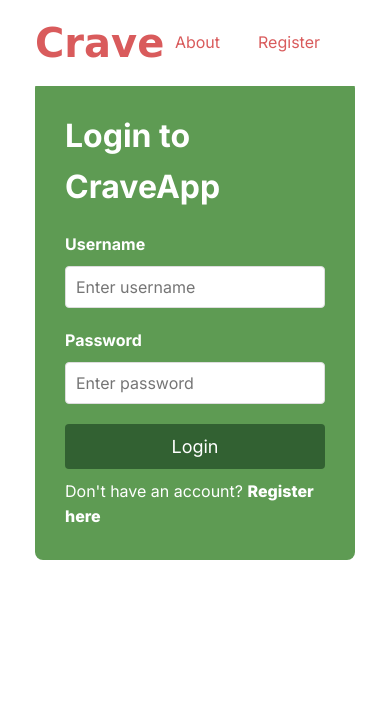
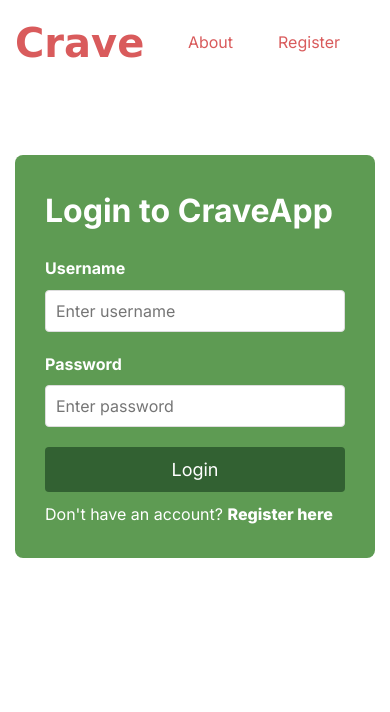
Before and after one commit to 303gabby/crave_app, a Flask app: page /login in a window 390 px wide. Shown: the top 712 px of the page. Run offline with Flask 3, Linux system fonts and the light colour scheme; some libraries are stand-ins or nearby versions; some web fonts are replaced.

Commit message:
feat: added responsive styles to login and register

```diff
--- /dev/null
+++ b/static/css/responsive-login.css
@@ -0,0 +1,19 @@
+/* Add breakpoints for mobile screens */
+@media only screen and (max-width: 600px) {
+    body {
+        padding: 15px;
+    }
+    /* Login page */
+    .container{
+        margin: 140px auto;
+    }
+    nav{
+        padding: 20px 15px;
+    }
+    .nvbar li{
+        padding-left: 10px;
+    }
+
+
+
+}
--- a/static/css/responsive.css
+++ b/static/css/responsive.css
@@ -86,5 +86,9 @@
         font-size: 18px;
 
     }
+
         /* homepage ends*/
+
+
+
 }
--- a/templates/login.html
+++ b/templates/login.html
@@ -5,6 +5,10 @@
     <meta name="viewport" content="width=device-width, initial-scale=1.0">
     <title>Login - CraveApp</title>
     <link rel="stylesheet" href="{{ url_for('static', filename='css/style.css') }}">
+    <link rel="stylesheet" href="{{ url_for('static', filename='css/responsive-login.css') }}">
+    <!-- Link to font awesome cdn -->
+    <link rel="stylesheet" href="https://cdnjs.cloudflare.com/ajax/libs/font-awesome/7.0.0/css/all.min.css" integrity="sha512-DxV+EoADOkOygM4IR9yXP8Sb2qwgidEmeqAEmDKIOfPRQZOWbXCzLC6vjbZyy0vPisbH2SyW27+ddLVCN+OMzQ==" crossorigin="anonymous" referrerpolicy="no-referrer"/>
+
 </head>
 <body>
     <header>
--- a/templates/register.html
+++ b/templates/register.html
@@ -5,6 +5,8 @@
     <meta name="viewport" content="width=device-width, initial-scale=1.0">
     <title>Register - CraveApp</title>
     <link rel="stylesheet" href="{{ url_for('static', filename='css/style.css') }}">
+    <link rel="stylesheet" href="{{ url_for('static', filename='css/responsive-login.css') }}">
+
 </head>
 <body>
     <header>
```
